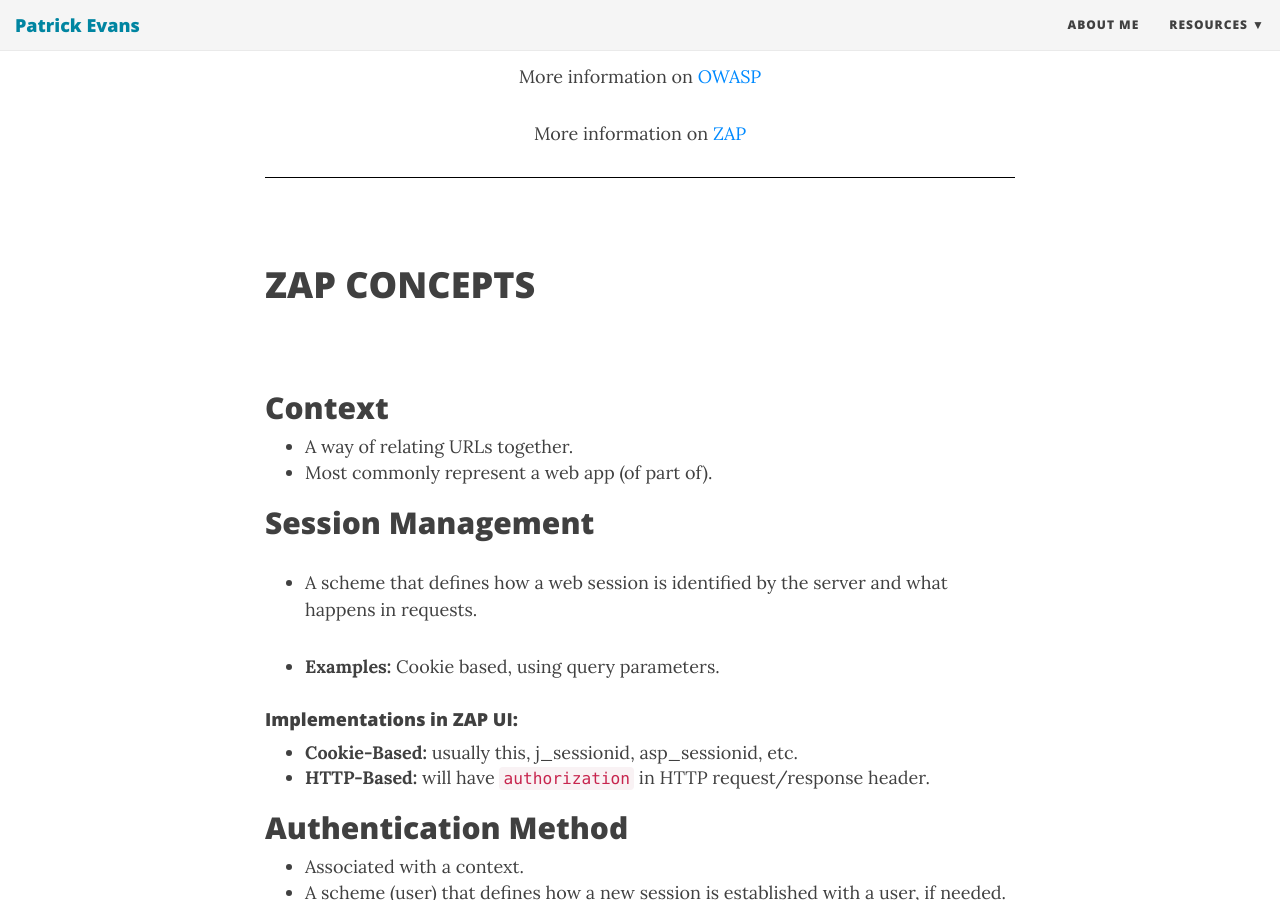
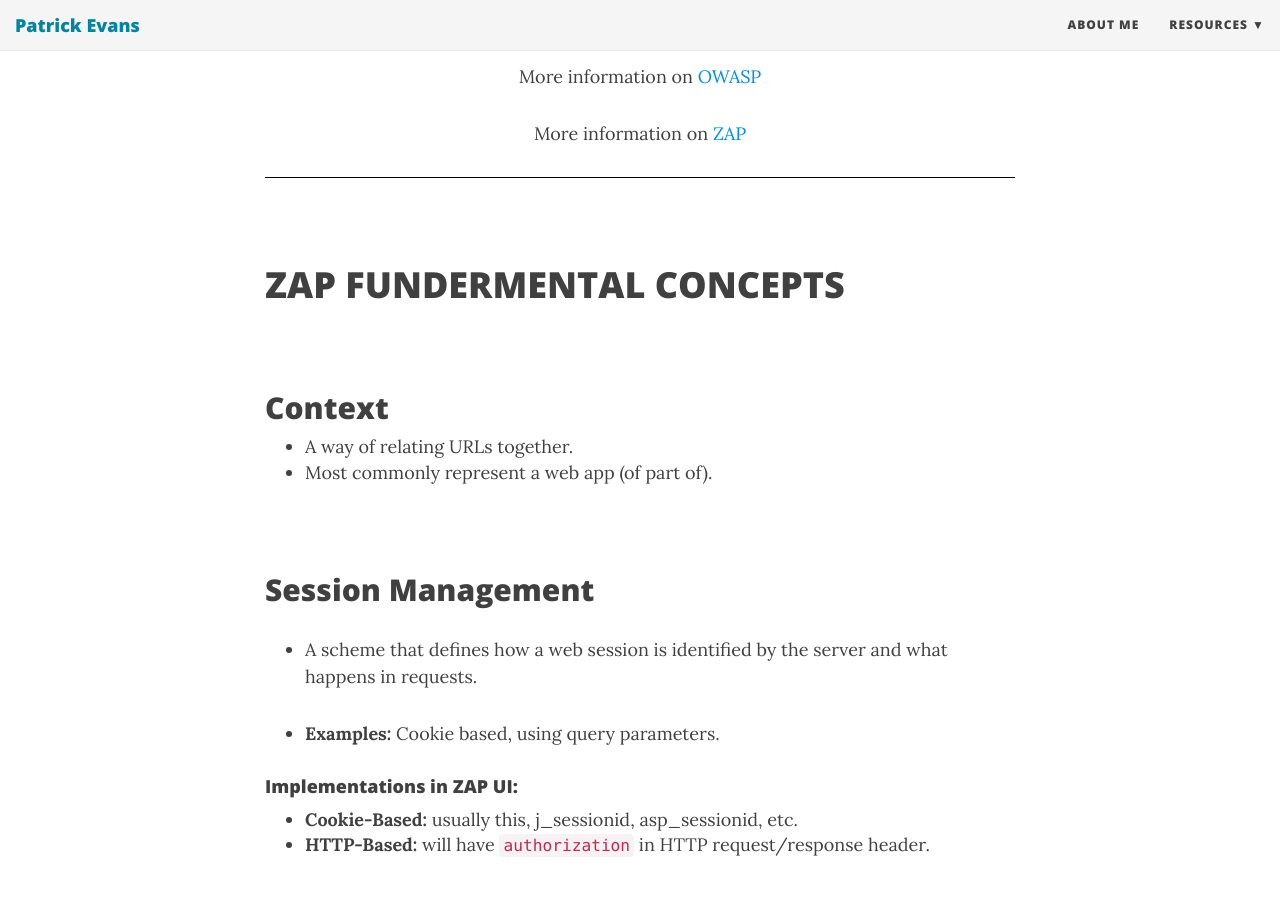
Before and after one commit to patevs/old_blog, a Jekyll site: the page built from _posts/2017-11-30-owasp-zap.md, in a window 1280 px wide and 900 px high, scrolled down 566 px. Built offline with Jekyll 4.4.1, drawn with Linux system fonts in a browser that asks for light colours; nearby versions of some CDN libraries.

Commit message:
updating_formatting_3 owasp-zap post

```diff
--- a/_posts/2017-11-30-owasp-zap.md
+++ b/_posts/2017-11-30-owasp-zap.md
@@ -20,15 +20,15 @@ It is designed to be used by people with a wide range of security experience and
 </div>
 <br>
 
-# ZAP CONCEPTS
+# ZAP FUNDERMENTAL CONCEPTS
 
 <br>
-
 ## Context
 * A way of relating URLs together.
 * Most commonly represent a web app (of part of).
 <br>
 
+<br>
 ## Session Management
 * A scheme that defines how a web session is identified by the server and what happens in requests.
 <br>
@@ -41,7 +41,7 @@ It is designed to be used by people with a wide range of security experience and
 * __HTTP-Based:__ will have `authorization` in HTTP request/response header.
 <br>
 
-
+<br>
 ## Authentication Method
 * Associated with a context.
 * A scheme (user) that defines how a new session is established with a user, if needed.
@@ -49,9 +49,8 @@ It is designed to be used by people with a wide range of security experience and
 	- Regex patterns matched in response messages.
 	- Identify when a response is authenicated and when not.
 	- Necessary for authentication (re)-authenication.
-	- Only one is necessary.
+	- Only one is necessary.<br>
 <br>
-
 * __Examples:__ Classic usr/psw Form, HTTP Authentication, oAuth.
 <br>
 
@@ -64,12 +63,12 @@ It is designed to be used by people with a wide range of security experience and
    When authenticating or logging in via a host name, realm, and port.
 <br>
 
-
+<br>
 ## User Management
 * Handles how the users of the web application that can be used for executing actions.
 Users define the actual authentication credentials required in auth process.
+
 <br>
-
 * __Example:__ Username / Password key-value pairs.
 <br>
 
```
